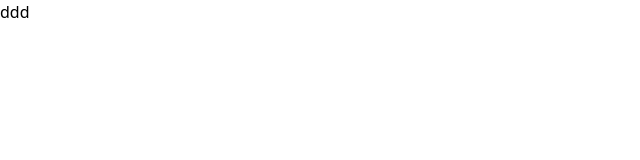
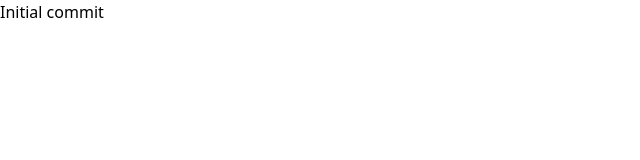
Before and after one commit to sebastianlinnet/accurate-consult, a website: page index.html in a window 1280 px wide. Shown: the full height of the page, 0-640 px from the left. Drawn offline with Linux system fonts and the light colour scheme.

Commit message:
initial commit

```diff
--- a/index.html
+++ b/index.html
@@ -7,6 +7,6 @@
     <title>Document</title>
 </head>
 <body>
-    ddd
+    <h1>Initial commit</h1>
 </body>
 </html>
```
